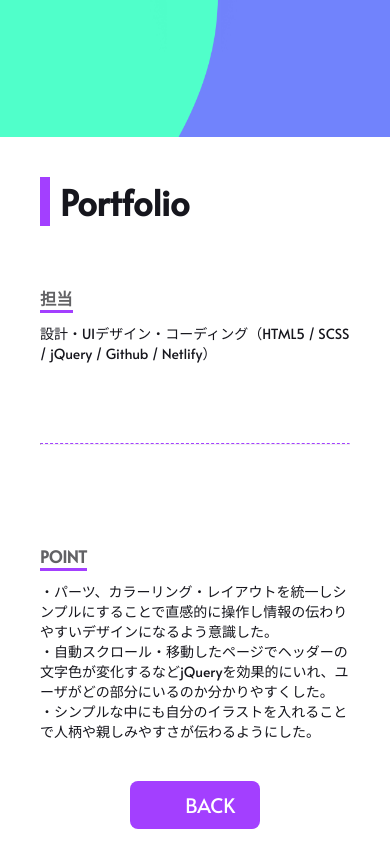
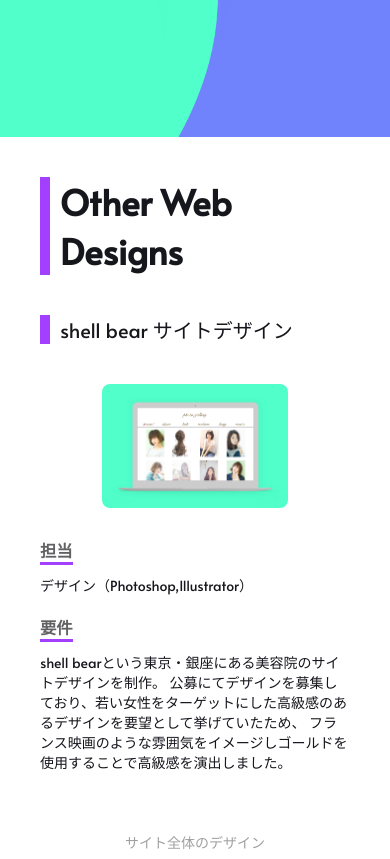
Before and after one commit to iyng-sa/portfolio, a plain HTML site: page works_webDesign.html in a window 390 px wide. Shown: the part 463-1322 px from the top of the page. Drawn offline with nearby package versions, Linux system fonts and the light colour scheme; some packages are replaced by stand-ins of ours.

Commit message:
new page調整

```diff
--- a/Style.scss
+++ b/Style.scss
@@ -304,6 +304,16 @@ header{
   .solid{
     border: 1px solid #c9c9c9;
   }
+  .mock{
+    border-radius: 8px;
+    width: 60%;
+  }
+  .subtitle{
+    font-size: 20px;
+    border-left: 10px solid #a33fff;
+    padding-left: 10px;
+    margin: 40px 0;
+  }
   img{
     position: relative;
     margin-top: 0;
@@ -347,6 +357,7 @@ header{
   }
     img{
       width: 100%;
+      height: auto;
       margin: 0;
       margin-bottom: 20px;
       display: flex;
--- a/works_webDesign.html
+++ b/works_webDesign.html
@@ -52,16 +52,41 @@
 </div>
 <section class="container">
 	<div class="respectively_works">
-		<h2>Portfolio</h2>
+		<h2>Other Web Designs</h2>
+		<div class="subtitle">shell bear サイトデザイン</div>
+		<div class="pic_frame center mt-20 mb-10">
+			<img src="./img/works/webDesign/mock_shell.png" class="mock">
+		</div>
 		<h3>担当</h3>
-		<p>設計・UIデザイン・コーディング（HTML5 / SCSS / jQuery / Github / Netlify）</p>
+		<p>デザイン（Photoshop,Illustrator）</p>
+		<h3>要件</h3>
+		<p>shell bearという東京・銀座にある美容院のサイトデザインを制作。
+			公募にてデザインを募集しており、若い女性をターゲットにした高級感のあるデザインを要望として挙げていたため、
+			フランス映画のような雰囲気をイメージしゴールドを使用することで高級感を演出しました。
+		</p>
+		<p class="right_gray mt-60 mb-10" style="text-align: center;">サイト全体のデザイン</p>
+		<div class="pic_frame center mb-40">
+			<img src="./img/works/webDesign/shellbearweb.png" class="solid" style="width: 45%">
+		</div>
+
 		<hr class="dashed_60">
-		<h3>POINT</h3>
-		<p>
-			・パーツ、カラーリング・レイアウトを統一しシンプルにすることで直感的に操作し情報の伝わりやすいデザインになるよう意識した。<br>
-			・自動スクロール・移動したページでヘッダーの文字色が変化するなどjQueryを効果的にいれ、ユーザがどの部分にいるのか分かりやすくした。<br>
-			・シンプルな中にも自分のイラストを入れることで人柄や親しみやすさが伝わるようにした。
+		<div class="subtitle">京都日吉制陶協同組合 サイトリニューアル</div>
+
+		<div class="pic_frame center mt-20 mb-10">
+			<img src="./img/works/webDesign/mock_hiyoshi.png" class="mock">
+		</div>
+		<h3>担当</h3>
+		<p>デザイン（Photoshop,Illustrator）</p>
+		<h3>要件</h3>
+		<p>京都日吉制陶協同組合という京都の陶磁器組合のサイトをリニューアルデザインするという内容で取り組みました。
+			もともとのサイトが２０数年前に作られたデザインそのままだったのでリニューアルデザインは今風であることを意識しつつ、京都の伝統あるイメージを壊さないような落ち着きのあるものを目指しました。
+			世代を選ばず使用できるようなシンプルかつ分かりやすい画面構成にしました。
 		</p>
+		<p class="right_gray mt-60 mb-10" style="text-align: center;">サイト全体のデザイン</p>
+	<div class="pic_frame center mb-40" style="align-items: flex-start">
+			<img src="./img/works/webDesign/hiyoshi1.jpg" class="solid" style="width: 45%">
+			<img src="./img/works/webDesign/hiyoshi2.jpg" class="solid" style="width: 45%">
+		</div>
 	</div>
 
 	<div class="btn center">
```
Also changed, not shown: Style.css, img/works/webDesign/mock_hiyoshi.png (added), img/works/webDesign/mock_shell.png (added), 1 other file.
